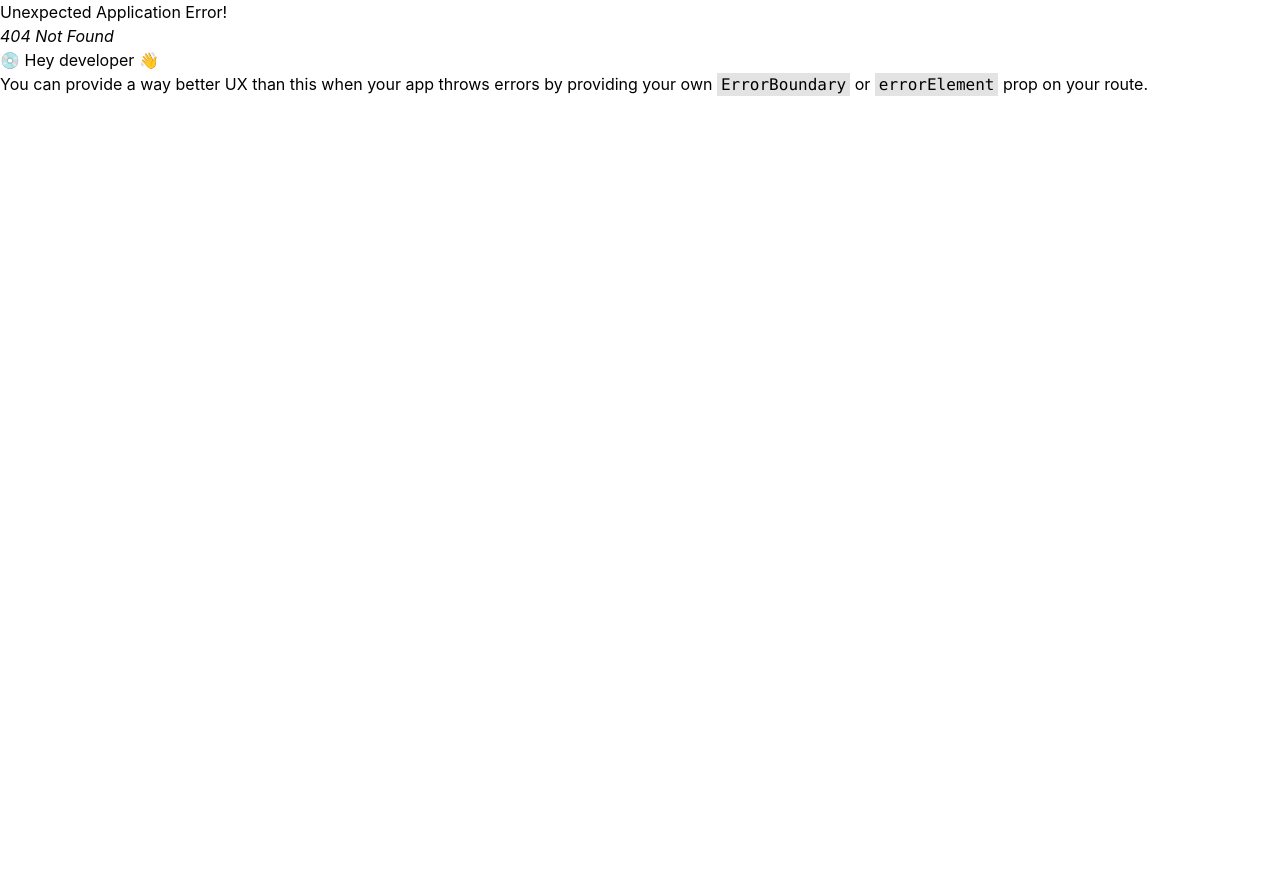
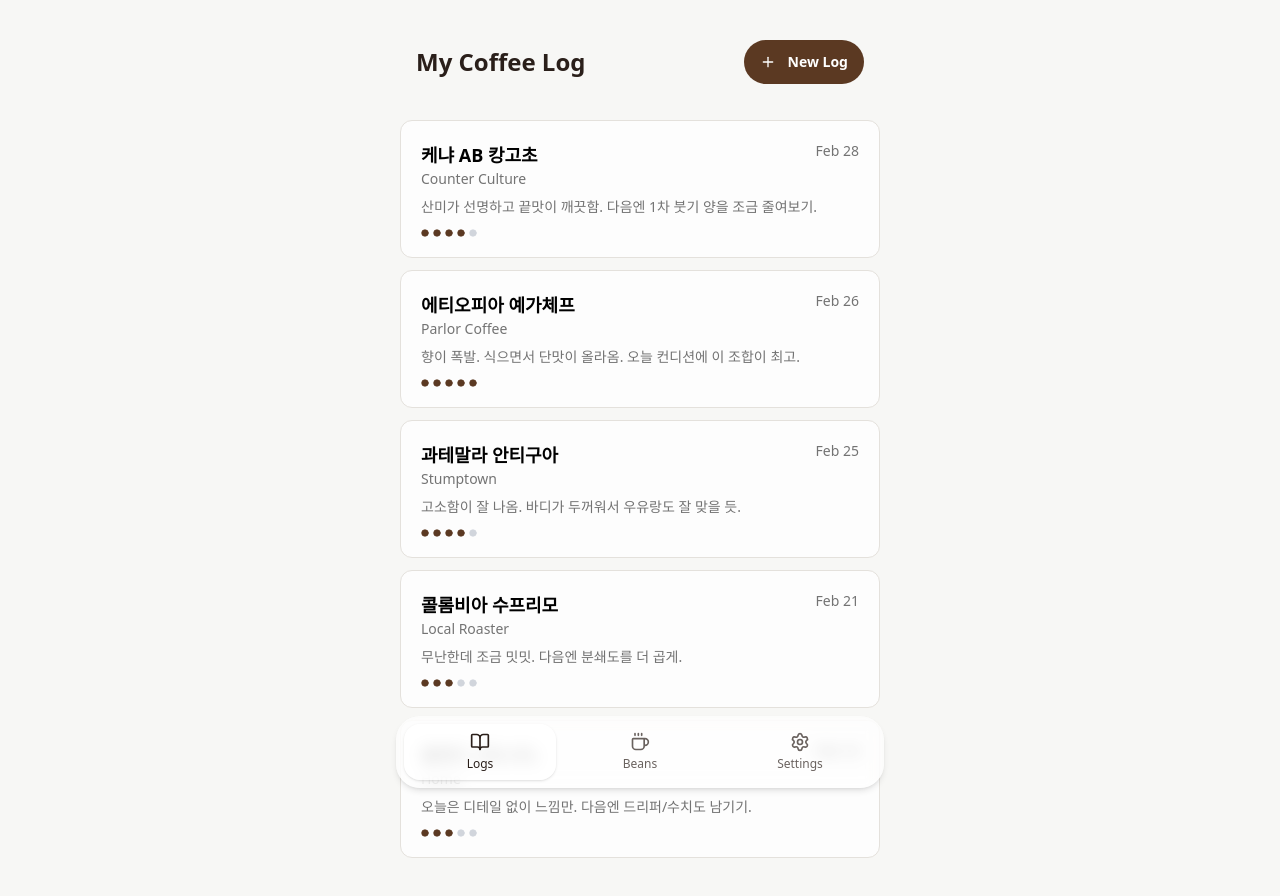
Before and after one commit to suyeoniii/coffee-diary, a React app in the folder apps/frontend/: page /logs in a window 1280 px wide. Before the commit this address had no page. Shown: the top 896 px of the page. Before the commit the page ends 800 px from the top, so only its background shows below. Built offline with nearby package versions, Linux system fonts and the light colour scheme; the HTML template or start-up script is replaced by a standard one.

Commit message:
feat(frontend): set up app shell layout and add coffee log page

```diff
--- a/apps/frontend/package.json
+++ b/apps/frontend/package.json
@@ -28,6 +28,8 @@
     "eslint-plugin-react-refresh": "^0.4.24",
     "globals": "^16.5.0",
     "postcss": "^8.5.6",
+    "prettier": "^3.4.2",
+    "prettier-plugin-tailwindcss": "^0.7.2",
     "tailwindcss": "^4.2.1",
     "typescript": "~5.9.3",
     "typescript-eslint": "^8.46.4",
--- /dev/null
+++ b/apps/frontend/prettier.config.cjs
@@ -0,0 +1,3 @@
+module.exports = {
+  plugins: ["prettier-plugin-tailwindcss"],
+};
--- a/apps/frontend/src/app/layout/AppShell.tsx
+++ b/apps/frontend/src/app/layout/AppShell.tsx
@@ -7,10 +7,10 @@ type AppShellProps = {
 
 export function AppShell({ children }: AppShellProps) {
   return (
-    <div className="min-h-dvh bg-[#f6f3ef] text-[#2a1f1a]">
+    <div className="min-h-dvh bg-[var(--background)] text-[#2a1f1a]">
       {/* Mobile-first container */}
-      <div className="mx-auto w-ful max-w-[520px]">
-        <main className="px-4 pb-[calc(84px+env(safe-area-inset-bottom))] pt-4">
+      <div className="w-ful mx-auto max-w-[520px]">
+        <main className="px-5 pt-10 pb-[calc(84px+env(safe-area-inset-bottom))]">
           {children}
         </main>
       </div>
--- a/apps/frontend/src/app/layout/BottomTabBar.tsx
+++ b/apps/frontend/src/app/layout/BottomTabBar.tsx
@@ -31,7 +31,7 @@ export function BottomTabBar() {
   return (
     <nav className="mb-3 rounded-3xl bg-white/60 p-2 shadow-md backdrop-blur">
       <div className="flex item-stretch gap-2">
-        <TabItem to="/recipes" label="Recipes" icon={BookOpen} />
+        <TabItem to="/logs" label="Logs" icon={BookOpen} />
         <TabItem to="/beans" label="Beans" icon={Coffee} />
         <TabItem to="/settings" label="Settings" icon={Settings} />
       </div>
--- a/apps/frontend/src/app/router.tsx
+++ b/apps/frontend/src/app/router.tsx
@@ -1,14 +1,14 @@
 import { createBrowserRouter, Navigate } from "react-router-dom";
 import { AppLayout } from "./layout/AppLayout";
-import { RecipesPage } from "../pages/recipes/RecipesPage";
+import { CoffeeLogsPage } from "../pages/coffee-logs/CoffeeLogsPage";
 
 export const router = createBrowserRouter([
   {
     path: "/",
     element: <AppLayout />,
     children: [
-      { index: true, element: <Navigate to="/recipes" replace /> },
-      { path: "recipes", element: <RecipesPage /> },
+      { index: true, element: <Navigate to="/logs" replace /> },
+      { path: "logs", element: <CoffeeLogsPage /> },
     ],
   },
 ]);
--- /dev/null
+++ b/apps/frontend/src/components/CoffeeLogCard.tsx
@@ -0,0 +1,55 @@
+import { Link } from "react-router-dom";
+import { formatCardDate } from "../lib/date";
+import { Circle } from "lucide-react";
+
+type CoffeeLogCardProps = {
+  log: {
+    id: number;
+    title: string;
+    subtitle?: string;
+    dripper?: string;
+    brewedAt: string;
+    rating?: 1 | 2 | 3 | 4 | 5;
+    note?: string;
+    tags?: string[];
+  };
+  onClick?: (id: number) => void;
+};
+
+export function CoffeeLogCard({ log }: CoffeeLogCardProps) {
+  return (
+    <Link to={`/${log.id}`}>
+      <div className="my-3 rounded-xl border border-[var(--border)] bg-white/80 p-5">
+        <div className="mb-2 flex items-start justify-between">
+          <div className="flex flex-col">
+            <h2 className="text-lg font-semibold text-black">{log.title}</h2>
+            <h3 className="text-md text-left text-[var(--muted-foreground)]">
+              {log.subtitle}
+            </h3>
+          </div>
+          <p className="text-sm text-[var(--muted-foreground)]">
+            {formatCardDate(log.brewedAt)}
+          </p>
+        </div>
+        <p className="mb-3 text-left text-sm whitespace-pre-line text-[var(--muted-foreground)]">
+          {log.note}
+        </p>
+        {/* rating */}
+        {log.rating && (
+          <div className="flex items-center gap-1">
+            {Array.from({ length: 5 }).map((_, i) => (
+              <span
+                key={i}
+                className={
+                  i < log.rating! ? "text-[var(--primary)]" : "text-gray-300"
+                }
+              >
+                <Circle className="h-2 w-2 fill-current" />
+              </span>
+            ))}
+          </div>
+        )}
+      </div>
+    </Link>
+  );
+}
--- a/apps/frontend/src/index.css
+++ b/apps/frontend/src/index.css
@@ -1,10 +1,33 @@
 @import "tailwindcss";
 
 html,
-body,
+body {
+  font-family:
+    Pretendard,
+    system-ui,
+    -apple-system,
+    "Segoe UI",
+    Roboto,
+    "Noto Sans KR",
+    "Apple SD Gothic Neo",
+    sans-serif;
+}
 #root {
   height: 100%;
 }
 body {
   margin: 0;
 }
+
+:root {
+  --background: oklch(0.975 0.002 75);
+  --foreground: oklch(0.22 0.01 50);
+  --card: oklch(0.99 0.001 75);
+  --card-foreground: oklch(0.22 0.01 50);
+  --popover: oklch(0.99 0.001 75);
+  --popover-foreground: oklch(0.22 0.01 50);
+  --primary: #5b3922;
+  --primary-foreground: #fff;
+  --border: oklch(0.91 0.008 75);
+  --muted-foreground: oklch(0.556 0 0);
+}
--- /dev/null
+++ b/apps/frontend/src/lib/date.ts
@@ -0,0 +1,18 @@
+type DateInput = string | number | Date;
+
+/** ISO/Date를 받아서 Date 객체로 안전하게 변환 (실패 시 null) */
+export function toDate(input: DateInput): Date | null {
+  const d = input instanceof Date ? input : new Date(input);
+  return Number.isNaN(d.getTime()) ? null : d;
+}
+
+/** 카드 우상단용: "Feb 28" */
+export function formatCardDate(input: DateInput, locale = "en-US"): string {
+  const d = toDate(input);
+  if (!d) return "";
+
+  return new Intl.DateTimeFormat(locale, {
+    month: "short",
+    day: "2-digit",
+  }).format(d);
+}
--- /dev/null
+++ b/apps/frontend/src/pages/coffee-logs/CoffeeLogsPage.tsx
@@ -0,0 +1,27 @@
+import { Plus } from "lucide-react";
+import { CoffeeLogCard } from "../../components/CoffeeLogCard";
+import { mockCoffeeLogs } from "./mock";
+
+export function CoffeeLogsPage() {
+  return (
+    <div className="flex h-full flex-col gap-6">
+      <header className="flex h-full flex-col items-center justify-center gap-4">
+        <div className="flex w-full max-w-md items-center justify-between">
+          <h1 className="text-2xl font-bold">My Coffee Log</h1>
+          <button
+            type="button"
+            className="inline-flex items-center gap-2 rounded-full bg-[#5b3922] px-4 py-3 text-sm font-semibold text-white hover:bg-[#4a2d1a] focus:outline-none"
+          >
+            <Plus className="mr-1 h-4 w-4" />
+            <span>New Log</span>
+          </button>
+        </div>
+      </header>
+      <div className="text-center text-sm text-gray-500">
+        {mockCoffeeLogs.map((log) => (
+          <CoffeeLogCard key={log.id} log={log}></CoffeeLogCard>
+        ))}
+      </div>
+    </div>
+  );
+}
--- /dev/null
+++ b/apps/frontend/src/pages/coffee-logs/mock.ts
@@ -0,0 +1,137 @@
+export type BrewMethod = "POUR_OVER" | "OTHER";
+
+export type BrewStep = {
+  stepNumber: number;
+  cumulativeAmount: number; // g
+  timeSeconds: number; // sec
+};
+
+export type CoffeeLog = {
+  id: number;
+  brewedAt: string; // ISO string
+
+  // main
+  title: string; // 원두 이름 (ex. 케냐 AB 캉고초)
+  subtitle?: string; // 로스터/카페/메모 한 줄 (ex. Counter Culture, Stumptown)
+
+  // list hints
+  recipeName?: string; // 리스트에 간단히 표시할 레시피 이름 (ex. 테츠카츠야 4:6)
+  tags: string[]; // ["산미", "고소", "진함"] 처럼
+
+  // schema-ish fields
+  method: BrewMethod;
+  rating?: 1 | 2 | 3 | 4 | 5;
+  note?: string;
+
+  dripper?: string;
+  filterType?: string;
+  grindSize?: string;
+
+  coffeeAmount?: number; // g
+  waterAmount?: number; // g
+  waterTemp?: number; // °C
+  brewTimeSec?: number; // sec
+
+  steps: BrewStep[];
+};
+
+export const mockCoffeeLogs: CoffeeLog[] = [
+  {
+    id: 1,
+    brewedAt: "2026-02-28T09:10:00.000Z",
+    title: "케냐 AB 캉고초",
+    subtitle: "Counter Culture",
+    method: "POUR_OVER",
+    dripper: "V60",
+    recipeName: "테츠카츠야 4:6",
+    tags: ["산미", "클린", "베리", "중간바디"],
+    coffeeAmount: 15,
+    waterAmount: 240,
+    waterTemp: 93,
+    brewTimeSec: 210,
+    rating: 4,
+    note: "산미가 선명하고 끝맛이 깨끗함. 다음엔 1차 붓기 양을 조금 줄여보기.",
+    steps: [
+      { stepNumber: 1, cumulativeAmount: 40, timeSeconds: 30 },
+      { stepNumber: 2, cumulativeAmount: 120, timeSeconds: 90 },
+      { stepNumber: 3, cumulativeAmount: 200, timeSeconds: 150 },
+      { stepNumber: 4, cumulativeAmount: 240, timeSeconds: 210 },
+    ],
+  },
+  {
+    id: 2,
+    brewedAt: "2026-02-26T08:40:00.000Z",
+    title: "에티오피아 예가체프",
+    subtitle: "Parlor Coffee",
+    method: "POUR_OVER",
+    dripper: "Kalita Wave",
+    recipeName: "데일리 1:15 (내 기본)",
+    tags: ["꽃향", "자스민", "가벼움", "산뜻"],
+    coffeeAmount: 16,
+    waterAmount: 250,
+    waterTemp: 92,
+    brewTimeSec: 180,
+    rating: 5,
+    note: "향이 폭발. 식으면서 단맛이 올라옴. 오늘 컨디션에 이 조합이 최고.",
+    steps: [
+      { stepNumber: 1, cumulativeAmount: 50, timeSeconds: 35 },
+      { stepNumber: 2, cumulativeAmount: 150, timeSeconds: 110 },
+      { stepNumber: 3, cumulativeAmount: 250, timeSeconds: 180 },
+    ],
+  },
+  {
+    id: 3,
+    brewedAt: "2026-02-25T19:25:00.000Z",
+    title: "과테말라 안티구아",
+    subtitle: "Stumptown",
+    method: "POUR_OVER",
+    dripper: "V60",
+    recipeName: "4:6 변형 (1차 45g)",
+    tags: ["고소", "초콜릿", "중후", "진함"],
+    coffeeAmount: 15,
+    waterAmount: 225,
+    waterTemp: 91,
+    brewTimeSec: 190,
+    rating: 4,
+    note: "고소함이 잘 나옴. 바디가 두꺼워서 우유랑도 잘 맞을 듯.",
+    steps: [
+      { stepNumber: 1, cumulativeAmount: 45, timeSeconds: 30 },
+      { stepNumber: 2, cumulativeAmount: 120, timeSeconds: 110 },
+      { stepNumber: 3, cumulativeAmount: 180, timeSeconds: 150 },
+      { stepNumber: 4, cumulativeAmount: 225, timeSeconds: 190 },
+    ],
+  },
+  {
+    id: 4,
+    brewedAt: "2026-02-21T09:00:00.000Z",
+    title: "콜롬비아 수프리모",
+    subtitle: "Local Roaster",
+    method: "POUR_OVER",
+    dripper: "Origami",
+    recipeName: "빠른 추출 (굵게 갈기)",
+    tags: ["밸런스", "견과", "연함"],
+    coffeeAmount: 15,
+    waterAmount: 240,
+    waterTemp: 94,
+    brewTimeSec: 200,
+    rating: 3,
+    note: "무난한데 조금 밋밋. 다음엔 분쇄도를 더 곱게.",
+    steps: [
+      { stepNumber: 1, cumulativeAmount: 40, timeSeconds: 30 },
+      { stepNumber: 2, cumulativeAmount: 140, timeSeconds: 120 },
+      { stepNumber: 3, cumulativeAmount: 240, timeSeconds: 200 },
+    ],
+  },
+  {
+    id: 5,
+    brewedAt: "2026-02-18T14:10:00.000Z",
+    title: "블렌드 (테스트)",
+    subtitle: "Home",
+    method: "OTHER",
+    recipeName: "기록만 간단히",
+    tags: ["고소", "진함"],
+    rating: 3,
+    note: "오늘은 디테일 없이 느낌만. 다음엔 드리퍼/수치도 남기기.",
+    steps: [],
+  },
+];
```
